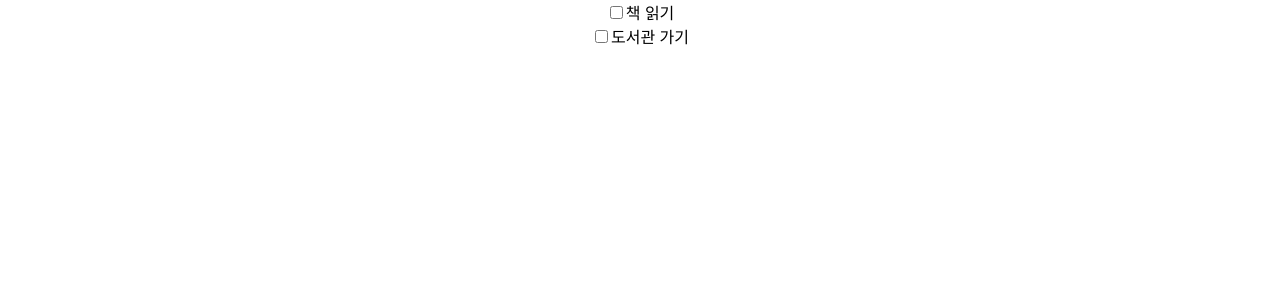
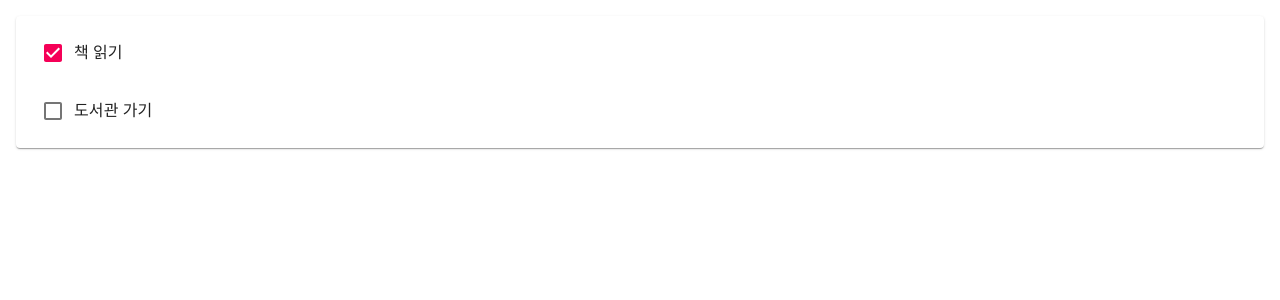
Before and after one commit to seung-mii/To-do-List, a React (Create React App) app: page / in a window 1280 px wide. Shown: the top 300 px of the page. Built offline with nearby package versions, Linux system fonts and the light colour scheme.

Commit message:
6th commit : list 렌더링하기 수정

```diff
--- a/src/App.js
+++ b/src/App.js
@@ -1,23 +1,33 @@
 import React from 'react';
 import Todo from './Todo';
+import { Paper, List } from "@material-ui/core";
 import './App.css';
 
 class App extends React.Component {
-  constructor(props) {
-    super(props);
-    this.state = {
+  constructor(props) { // 매개변수 props 생성자
+    super(props);      // 매개변수 props 초기화
+    this.state = {     // item에 item.id, item.title, item.done 매개변수 이름과 값 할당
       items: [
-        { id: 0, title: "책 읽기", done: false },
+        { id: 0, title: "책 읽기", done: true },
         { id: 1, title: "도서관 가기", done: false },
       ],
     };
   }
 
-  render() { // 자바스크립트가 제공하는 map 함수를 이용해서 배열을 반복해 <Todo /> 컴포넌트를 여러 개 생성
-    var todoItems = this.state.items.map((item, idx) => (
-      <Todo item={item} key={item.id} />
-    ))
+  render() {
+    // todoItems에 this.state.items.length 가 0보다 크다면 true 이므로 && 뒤에 값을 넘겨준다.
+    // todoItem = this.state.items.length > 0 ? (<Paper></Paper>:"";) 이렇게 해도 같은 결과이다. 조건선택문 ? ternary operator
+    var todoItems = this.state.items.length > 0 && (
+      <Paper style={{ margin: 16 }}>
+        <List>
+          {this.state.items.map((item, idx) => (
+            <Todo item={item} key={item.id} />
+          ))}
+        </List>
+      </Paper>
+    );
 
+    // 생성된 컴포넌트 JSX를 리턴한다.
     return <div className='App'> {todoItems} </div>;
   }
 }
--- a/src/Todo.js
+++ b/src/Todo.js
@@ -1,5 +1,5 @@
 import React from 'react';
-import './App.css';
+import { ListItem, ListItemText, InputBase, Checkbox } from '@material-ui/core';
 
 class Todo extends React.Component {
   constructor(props) {
@@ -8,16 +8,22 @@
   }
 
   render() {
+    const item = this.state.item;
     return (
-      <div className='Todo'>
-        <input
-          type="checkbox"
-          id={this.state.item.id}        // item.id 값으로 렌더링하란 의미(JPX)
-          name={this.state.item.id}
-          checked={this.state.item.done} // item.done 값으로 렌더링하란 의미
-        />
-        <label for={this.state.item.id}>{ this.state.item.title}</label>
-      </div>
+      <ListItem>
+        <Checkbox checked={item.done} />
+        <ListItemText>
+          <InputBase
+            inputProps={{"aria-label":"naked"}}
+            type="text"
+            id={item.id}        // item.id 값으로 렌더링하란 의미(JPX)
+            name={item.id}
+            value={item.title}
+            multiline={true}
+            fullWidth={true}
+          />
+        </ListItemText>
+      </ListItem>
     )
   }
 }
```
